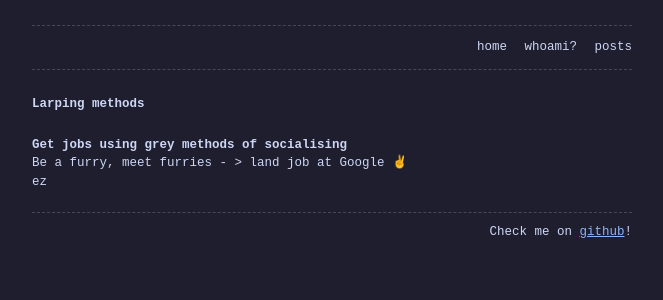
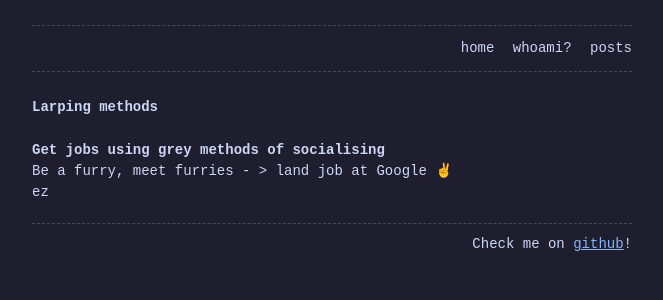
Before and after one commit to 0708090/0708090.github.io, a Jekyll site: the page built from post1.md, in a window 1280 px wide. Shown: the top 300 px of the page, without its empty margins (308-971 px from the left). Built offline with Jekyll 4.4.1, drawn with Linux system fonts in a browser that asks for light colours; some web fonts are replaced.

Commit message:
Increase base font size from 12.5px to 14px

```diff
--- a/_sass/base.scss
+++ b/_sass/base.scss
@@ -4,7 +4,7 @@
  * Style variables
  */
 $base-font-family:     '0xProto', monospace !default;
-$base-font-size:       12.5px !default;
+$base-font-size:       14px !default;
 $mobile-font-size:     12px !default;
 $base-line-height:     1.5 !default;
 $container-width:      90% !default;
```
